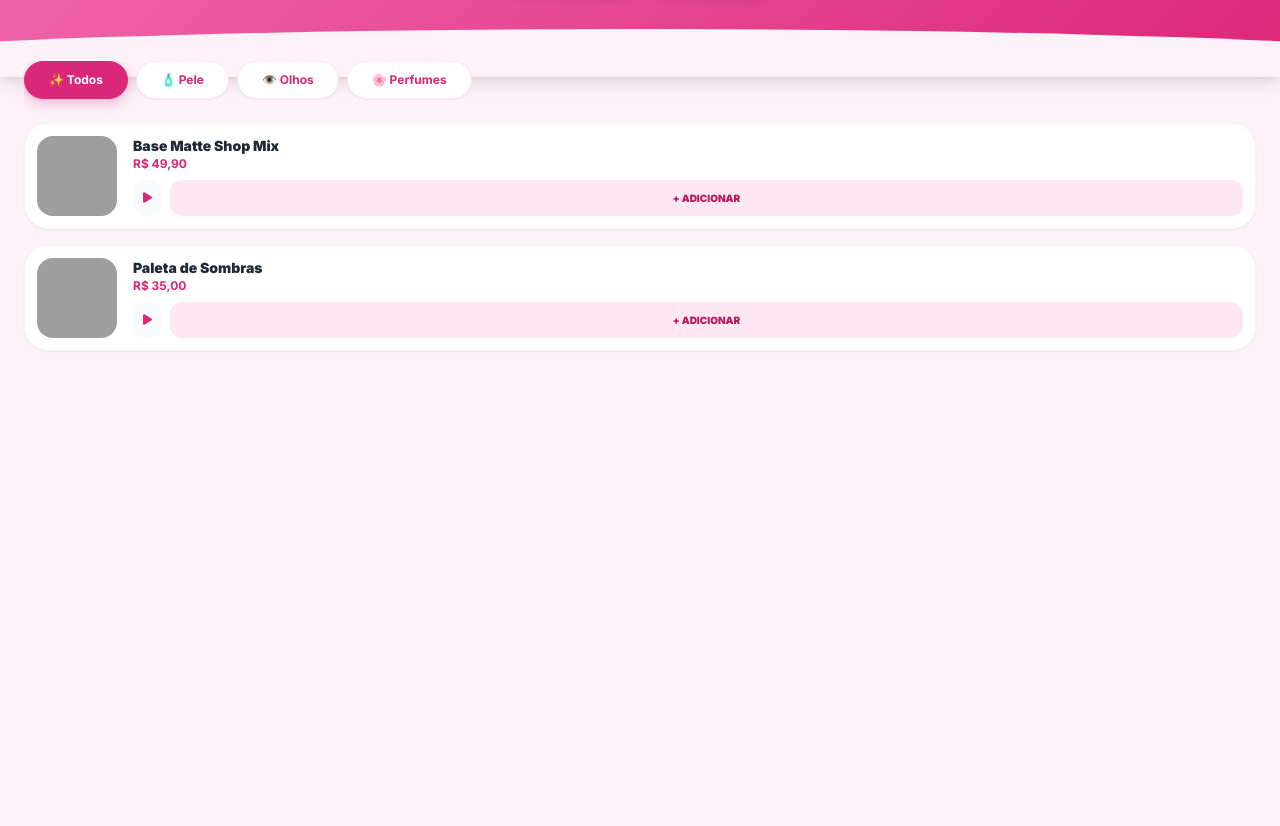
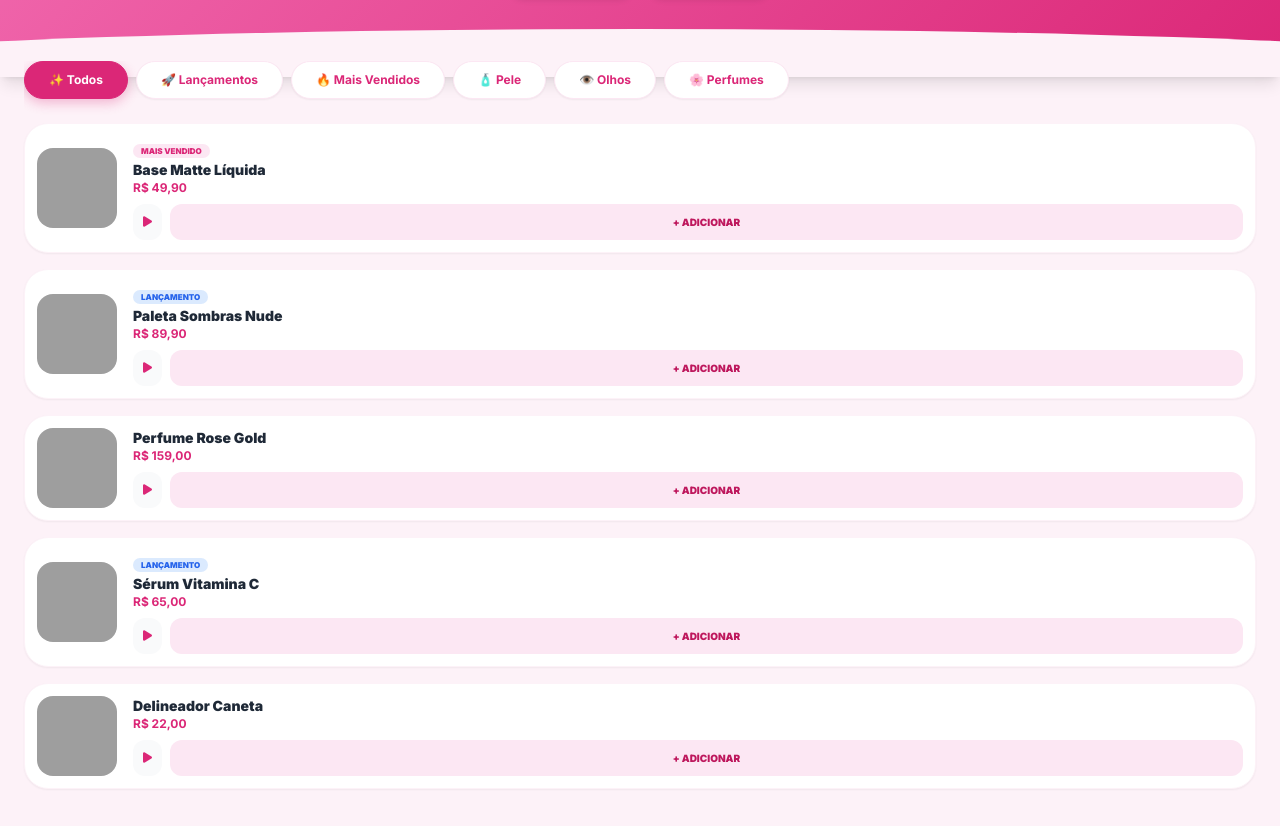
Before and after one commit to mateuspaz30/shopmix, a plain HTML site: page index.html in a window 1280 px wide. Shown: the part 336-1162 px from the top of the page. Before the commit the page ends 807 px from the top, so only its background shows below. Drawn offline with nearby package versions, Linux system fonts and the light colour scheme; grey boxes are pictures that could not be loaded.

Commit message:
Update index.html

```diff
--- a/index.html
+++ b/index.html
@@ -3,24 +3,19 @@
 <head>
     <meta charset="UTF-8">
     <meta name="viewport" content="width=device-width, initial-scale=1.0">
-    <title>Shop Mix - Catálogo Premium</title>
+    <title>Shop Mix - Catálogo Realista</title>
     <script src="https://cdn.tailwindcss.com"></script>
     <link rel="stylesheet" href="https://cdnjs.cloudflare.com/ajax/libs/font-awesome/6.0.0/css/all.min.css">
 
     <style>
         @import url('https://fonts.googleapis.com/css2?family=Inter:wght@400;700;900&display=swap');
         body { font-family: 'Inter', sans-serif; background-color: #fdf2f8; padding-bottom: 120px; }
-
         .pink-gradient { background: linear-gradient(135deg, #f472b6, #db2777); }
         .glass { background: rgba(255, 255, 255, 0.7); backdrop-filter: blur(12px); border: 1px solid rgba(255, 255, 255, 0.4); }
-
-        /* REMOVE A SOMBRA/BARRA DAS CATEGORIAS */
         .no-scrollbar::-webkit-scrollbar { display: none; }
         .no-scrollbar { -ms-overflow-style: none; scrollbar-width: none; }
-
         .category-btn.active { background: #db2777; color: white; border-color: #db2777; box-shadow: 0 4px 12px rgba(219, 39, 119, 0.3); }
         .hidden { display: none !important; }
-
         #cart-count { animation: pop 0.3s ease-out; }
         @keyframes pop { 0% { transform: scale(1); } 50% { transform: scale(1.4); } 100% { transform: scale(1); } }
     </style>
@@ -47,8 +42,8 @@
                 <i class="fa-brands fa-instagram text-pink-600"></i>
                 <span class="text-[10px] font-black uppercase text-pink-900">Instagram</span>
             </a>
-            <a href="https://wa.me/5516999999999" class="glass px-5 py-2 rounded-2xl shadow-md flex items-center gap-2">
-                <i class="fa-brands fa-whatsapp text-green-600"></i>
+            <a href="https://wa.me/5516999999999" class="glass px-5 py-2 rounded-2xl shadow-md flex items-center gap-2 text-green-600">
+                <i class="fa-brands fa-whatsapp"></i>
                 <span class="text-[10px] font-black uppercase text-pink-900">Whatsaap</span>
             </a>
         </div>
@@ -58,35 +53,78 @@
     <main class="px-6 -mt-4 relative z-30">
         <div class="flex gap-2 overflow-x-auto pb-6 no-scrollbar">
             <button onclick="filterCategory('todos', this)" class="category-btn active border border-pink-100 bg-white text-pink-600 px-6 py-2.5 rounded-full text-xs font-bold whitespace-nowrap shadow-sm">✨ Todos</button>
+            <button onclick="filterCategory('lancamentos', this)" class="category-btn border border-pink-100 bg-white text-pink-600 px-6 py-2.5 rounded-full text-xs font-bold whitespace-nowrap shadow-sm">🚀 Lançamentos</button>
+            <button onclick="filterCategory('vendidos', this)" class="category-btn border border-pink-100 bg-white text-pink-600 px-6 py-2.5 rounded-full text-xs font-bold whitespace-nowrap shadow-sm">🔥 Mais Vendidos</button>
             <button onclick="filterCategory('pele', this)" class="category-btn border border-pink-100 bg-white text-pink-600 px-6 py-2.5 rounded-full text-xs font-bold whitespace-nowrap shadow-sm">🧴 Pele</button>
             <button onclick="filterCategory('olhos', this)" class="category-btn border border-pink-100 bg-white text-pink-600 px-6 py-2.5 rounded-full text-xs font-bold whitespace-nowrap shadow-sm">👁️ Olhos</button>
             <button onclick="filterCategory('perfume', this)" class="category-btn border border-pink-100 bg-white text-pink-600 px-6 py-2.5 rounded-full text-xs font-bold whitespace-nowrap shadow-sm">🌸 Perfumes</button>
         </div>
 
         <div id="product-list" class="space-y-4">
-            <div class="product-card bg-white p-3 rounded-3xl shadow-sm flex items-center border border-pink-50" data-name="base matte shop mix" data-category="pele">
-                <img src="https://images.unsplash.com/photo-1596704017254-9b121068fb31?w=200" class="w-20 h-20 rounded-2xl object-cover bg-pink-50">
+
+            <div class="product-card bg-white p-3 rounded-3xl shadow-sm flex items-center border border-pink-50" data-name="base matte liquida" data-category="pele vendidos">
+                <img src="https://images.unsplash.com/photo-1596704017254-9b121068fb31?w=300" class="w-20 h-20 rounded-2xl object-cover">
                 <div class="ml-4 flex-1">
-                    <h3 class="font-black text-sm text-gray-800">Base Matte Shop Mix</h3>
+                    <span class="bg-pink-100 text-pink-600 text-[8px] font-black px-2 py-0.5 rounded-full uppercase">Mais Vendido</span>
+                    <h3 class="font-black text-sm text-gray-800">Base Matte Líquida</h3>
                     <p class="text-pink-600 font-bold text-xs mb-2">R$ 49,90</p>
                     <div class="flex gap-2">
-                        <button onclick="openVideo('https://dm0qx8t0i9gc9.cloudfront.net/watermarks/video/fN5q9hM/vertical-stock-footage-glowing-face-makeup-of-young-beautiful-woman_v_0nd8s_n_watermark_hd.mp4')" class="p-2.5 bg-gray-50 text-pink-600 rounded-xl text-xs"><i class="fa-solid fa-play"></i></button>
-                        <button onclick="addToCart('Base Matte', 49.90)" class="flex-1 bg-pink-100 text-pink-700 text-[10px] font-black py-2.5 rounded-xl uppercase"> + Adicionar</button>
+                        <button onclick="openVideo('...')" class="p-2.5 bg-gray-50 text-pink-600 rounded-xl text-xs"><i class="fa-solid fa-play"></i></button>
+                        <button onclick="addToCart('Base Matte', 49.90)" class="flex-1 bg-pink-100 text-pink-700 text-[10px] font-black py-2.5 rounded-xl uppercase">+ Adicionar</button>
                     </div>
                 </div>
             </div>
 
-            <div class="product-card bg-white p-3 rounded-3xl shadow-sm flex items-center border border-pink-50" data-name="paleta de sombras" data-category="olhos">
-                <img src="https://images.unsplash.com/photo-1512496011216-36838383838388?w=200" class="w-20 h-20 rounded-2xl object-cover bg-pink-50">
+            <div class="product-card bg-white p-3 rounded-3xl shadow-sm flex items-center border border-pink-50" data-name="paleta sombras nude" data-category="olhos lancamentos">
+                <img src="https://images.unsplash.com/photo-1512496011216-36838383838388?w=300" class="w-20 h-20 rounded-2xl object-cover">
                 <div class="ml-4 flex-1">
-                    <h3 class="font-black text-sm text-gray-800">Paleta de Sombras</h3>
-                    <p class="text-pink-600 font-bold text-xs mb-2">R$ 35,00</p>
+                    <span class="bg-blue-100 text-blue-600 text-[8px] font-black px-2 py-0.5 rounded-full uppercase">Lançamento</span>
+                    <h3 class="font-black text-sm text-gray-800">Paleta Sombras Nude</h3>
+                    <p class="text-pink-600 font-bold text-xs mb-2">R$ 89,90</p>
                     <div class="flex gap-2">
                         <button onclick="openVideo('...')" class="p-2.5 bg-gray-50 text-pink-600 rounded-xl text-xs"><i class="fa-solid fa-play"></i></button>
-                        <button onclick="addToCart('Paleta Sombras', 35.00)" class="flex-1 bg-pink-100 text-pink-700 text-[10px] font-black py-2.5 rounded-xl uppercase"> + Adicionar</button>
+                        <button onclick="addToCart('Paleta Nude', 89.90)" class="flex-1 bg-pink-100 text-pink-700 text-[10px] font-black py-2.5 rounded-xl uppercase">+ Adicionar</button>
                     </div>
                 </div>
             </div>
+
+            <div class="product-card bg-white p-3 rounded-3xl shadow-sm flex items-center border border-pink-50" data-name="perfume rose gold" data-category="perfume vendidos">
+                <img src="https://images.unsplash.com/photo-1544467329-33752e6a9f5c?w=300" class="w-20 h-20 rounded-2xl object-cover">
+                <div class="ml-4 flex-1">
+                    <h3 class="font-black text-sm text-gray-800">Perfume Rose Gold</h3>
+                    <p class="text-pink-600 font-bold text-xs mb-2">R$ 159,00</p>
+                    <div class="flex gap-2">
+                        <button onclick="openVideo('...')" class="p-2.5 bg-gray-50 text-pink-600 rounded-xl text-xs"><i class="fa-solid fa-play"></i></button>
+                        <button onclick="addToCart('Rose Gold', 159.00)" class="flex-1 bg-pink-100 text-pink-700 text-[10px] font-black py-2.5 rounded-xl uppercase">+ Adicionar</button>
+                    </div>
+                </div>
+            </div>
+
+            <div class="product-card bg-white p-3 rounded-3xl shadow-sm flex items-center border border-pink-50" data-name="serum facial vitamina c" data-category="pele lancamentos">
+                <img src="https://images.unsplash.com/photo-1620916566398-39f1143ab7be?w=300" class="w-20 h-20 rounded-2xl object-cover">
+                <div class="ml-4 flex-1">
+                    <span class="bg-blue-100 text-blue-600 text-[8px] font-black px-2 py-0.5 rounded-full uppercase">Lançamento</span>
+                    <h3 class="font-black text-sm text-gray-800">Sérum Vitamina C</h3>
+                    <p class="text-pink-600 font-bold text-xs mb-2">R$ 65,00</p>
+                    <div class="flex gap-2">
+                        <button onclick="openVideo('...')" class="p-2.5 bg-gray-50 text-pink-600 rounded-xl text-xs"><i class="fa-solid fa-play"></i></button>
+                        <button onclick="addToCart('Sérum Vit C', 65.00)" class="flex-1 bg-pink-100 text-pink-700 text-[10px] font-black py-2.5 rounded-xl uppercase">+ Adicionar</button>
+                    </div>
+                </div>
+            </div>
+
+            <div class="product-card bg-white p-3 rounded-3xl shadow-sm flex items-center border border-pink-50" data-name="delineador caneta preto" data-category="olhos">
+                <img src="https://images.unsplash.com/photo-1625093748303-2475a906745d?w=300" class="w-20 h-20 rounded-2xl object-cover">
+                <div class="ml-4 flex-1">
+                    <h3 class="font-black text-sm text-gray-800">Delineador Caneta</h3>
+                    <p class="text-pink-600 font-bold text-xs mb-2">R$ 22,00</p>
+                    <div class="flex gap-2">
+                        <button onclick="openVideo('...')" class="p-2.5 bg-gray-50 text-pink-600 rounded-xl text-xs"><i class="fa-solid fa-play"></i></button>
+                        <button onclick="addToCart('Delineador', 22.00)" class="flex-1 bg-pink-100 text-pink-700 text-[10px] font-black py-2.5 rounded-xl uppercase">+ Adicionar</button>
+                    </div>
+                </div>
+            </div>
+
         </div>
     </main>
 
@@ -114,14 +152,9 @@
         </div>
     </div>
 
-    <div id="videoModal" class="fixed inset-0 bg-black/95 hidden z-[70] flex items-center justify-center p-6">
-        <button onclick="closeVideo()" class="absolute top-8 right-8 text-white text-4xl">&times;</button>
-        <video id="modalVideo" class="w-full max-w-sm aspect-[9/16] rounded-3xl object-cover" controls></video>
-    </div>
-
     <script>
         let cart = [];
-        const WHATSAPP_NUMBER = '5516999999999'; // TROQUE AQUI!
+        const WHATSAPP_NUMBER = '5516999999999';
 
         function addToCart(name, price) {
             const index = cart.findIndex(i => i.name === name);
@@ -136,28 +169,32 @@
             document.getElementById('cart-total').innerText = `R$ ${total.toFixed(2).replace('.',',')}`;
             document.getElementById('cart-items').innerHTML = cart.map((i, idx) => `
                 <div class="flex justify-between bg-gray-50 p-4 rounded-2xl">
-                    <div><p class="font-bold text-sm">${i.name}</p><p class="text-xs text-pink-500">${i.qty}x R$ ${i.price.toFixed(2)}</p></div>
+                    <div><p class="font-bold text-sm text-gray-800">${i.name}</p><p class="text-xs text-pink-500">${i.qty}x R$ ${i.price.toFixed(2)}</p></div>
                     <button onclick="removeItem(${idx})" class="text-red-400 px-2"><i class="fa-solid fa-trash"></i></button>
                 </div>`).join('');
         }
 
         function removeItem(idx) { cart.splice(idx, 1); updateUI(); if(cart.length === 0) { document.getElementById('cart-btn').classList.add('hidden'); toggleCartModal(); } }
         function toggleCartModal() { document.getElementById('cart-modal').classList.toggle('hidden'); }
+
         function filterProducts() {
             const t = document.getElementById('search-input').value.toLowerCase();
             document.querySelectorAll('.product-card').forEach(c => c.classList.toggle('hidden', !c.getAttribute('data-name').includes(t)));
         }
+
         function filterCategory(cat, btn) {
             document.querySelectorAll('.category-btn').forEach(b => b.classList.remove('active'));
             btn.classList.add('active');
-            document.querySelectorAll('.product-card').forEach(c => c.classList.toggle('hidden', cat !== 'todos' && c.getAttribute('data-category') !== cat));
+            document.querySelectorAll('.product-card').forEach(c => {
+                const itemCats = c.getAttribute('data-category').split(' ');
+                c.classList.toggle('hidden', cat !== 'todos' && !itemCats.includes(cat));
+            });
         }
+
         function sendWhatsApp() {
-            let m = "*Pedido Shop Mix*\n\n" + cart.map(i => `✅ ${i.qty}x ${i.name}`).join('\n') + `\n\n*Total: ${document.getElementById('cart-total').innerText}*`;
+            let m = "*Pedido Shop Mix Ipuã*\n\n" + cart.map(i => `✅ ${i.qty}x ${i.name}`).join('\n') + `\n\n*Total: ${document.getElementById('cart-total').innerText}*`;
             window.open(`https://wa.me/${WHATSAPP_NUMBER}?text=${encodeURIComponent(m)}`);
         }
-        function openVideo(url) { const v = document.getElementById('modalVideo'); v.src = url; document.getElementById('videoModal').classList.remove('hidden'); v.play(); }
-        function closeVideo() { document.getElementById('videoModal').classList.add('hidden'); document.getElementById('modalVideo').pause(); }
     </script>
 </body>
 </html>
```
